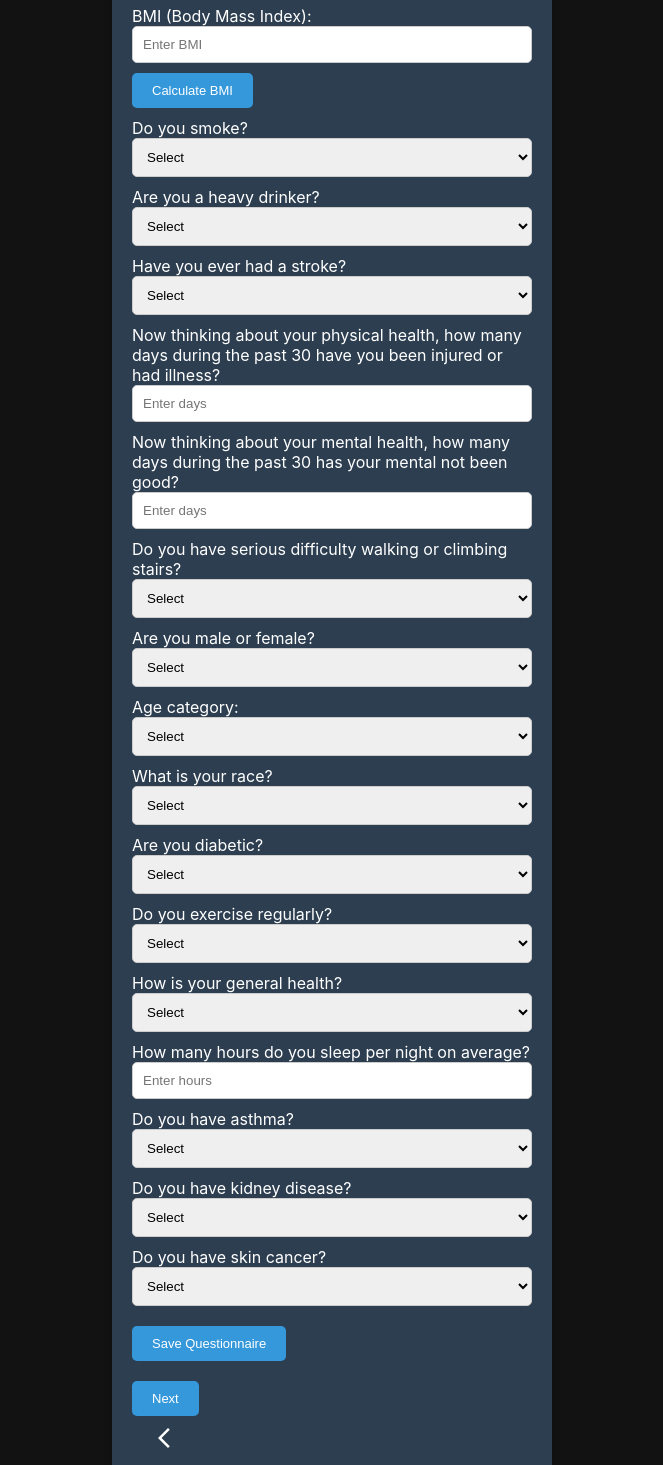
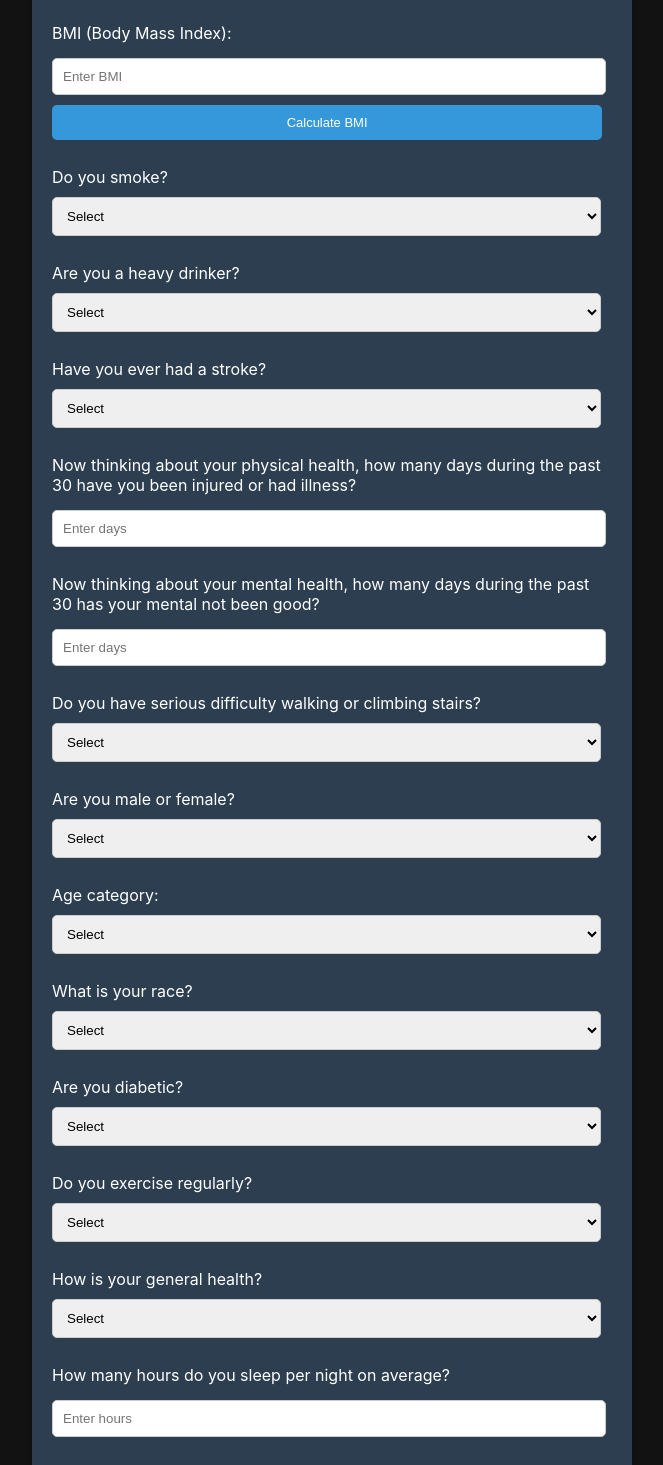
Before and after one commit to tannerhelton/EECS581, a React (Create React App) app in the folder frontend/: page /questionnaire in a window 1280 px wide. Shown: the part 160-1625 px from the top of the page, without its empty margins (308-971 px from the left). Built offline with nearby package versions, Linux system fonts and the light colour scheme; no server answers; sample sign-in values are in the browser's storage.

Commit message:
run scripts concurrently, questionnaire, ML results

```diff
--- a/frontend/package.json
+++ b/frontend/package.json
@@ -22,7 +22,7 @@
     "web-vitals": "^2.1.4"
   },
   "scripts": {
-    "start": "REACT_APP_ENV=development react-scripts start",
+    "start": "concurrently \"REACT_APP_ENV=development react-scripts start\" \"python3 ../backend/ML/flask_app.py\"",
     "build:staging": "REACT_APP_ENV=staging react-scripts build",
     "build:production": "REACT_APP_ENV=production react-scripts build",
     "eject": "react-scripts eject",
@@ -48,5 +48,8 @@
       "last 1 firefox version",
       "last 1 safari version"
     ]
+  },
+  "devDependencies": {
+    "concurrently": "^8.2.2"
   }
 }
--- a/frontend/src/screens/Auth/MLResults.js
+++ b/frontend/src/screens/Auth/MLResults.js
@@ -26,16 +26,22 @@ function MLResults() {
 	return (
 		<div className="ml-results-card">
 			<h2>Your Results</h2>
-
 			{loading ? (
-				<p>Loading results...</p>
+				<div className="loading-section">
+					<div className="loader">
+						<li className="ball"></li>
+						<li className="ball"></li>
+						<li className="ball"></li>
+					</div>
+				</div>
 			) : (
-				<button type="button" onClick={generateImage}>
-					Generate
-				</button>
+				!resultData.probability && (
+					<button type="button" onClick={generateImage}>
+						Generate
+					</button>
+				)
 			)}
 			<div className="ml-results-content">
-
 				{resultData.probability && (
 					<p>Probability of Heart Disease: {resultData.probability}%</p>
 				)}
--- a/frontend/src/screens/Auth/Questionnaire.js
+++ b/frontend/src/screens/Auth/Questionnaire.js
@@ -62,12 +62,10 @@ function Questionnaire({ db }) {
 	};
 
 	const generateAndDisplayMatplotlibResults = () => {
-		// Generate Matplotlib results and set them in the state
-		const results = "You have cancer"; // Replace with your actual Matplotlib generation logic
-		// Redirect to the /matplotlib-results route
 		navigate("/matplotlib-results");
 	};
 
+	// buttons for when BMI Calculator is open
 	const openBMICalculator = () => {
 		setShowBMICalculator(true);
 	};
@@ -75,7 +73,7 @@ function Questionnaire({ db }) {
 	const closeBMICalculator = () => {
 		setShowBMICalculator(false);
 	};
-
+	// Handles button click BMICalculator
 	const handleBMICalculation = (bmi) => {
 		setAnswers((prevAnswers) => ({
 			...prevAnswers,
@@ -92,18 +90,21 @@ function Questionnaire({ db }) {
 				<div className="success-message">{successMessage}</div>
 			)}
 			{errorMessage && <div className="error-message">{errorMessage}</div>}
+			<div className="question-set">
 				<div className="question">
-				<label>BMI (Body Mass Index):</label>
+					<label className="q-text">BMI (Body Mass Index):</label>
 					<input
 						type="number"
 						onChange={(e) => handleAnswerChange("bmi", e.target.value)}
 						value={answers.bmi}
 						placeholder="Enter BMI"
 					/>
-				<button onClick={openBMICalculator}>Calculate BMI</button>
+					<button className="q-buttons" onClick={openBMICalculator}>
+						Calculate BMI
+					</button>
 				</div>
 				<div className="question">
-				<label>Do you smoke?</label>
+					<label className="q-text">Do you smoke?</label>
 					<select
 						onChange={(e) => handleAnswerChange("smoking", e.target.value)}
 						value={answers.smoking}
@@ -114,9 +115,11 @@ function Questionnaire({ db }) {
 					</select>
 				</div>
 				<div className="question">
-				<label>Are you a heavy drinker?</label>
+					<label className="q-text">Are you a heavy drinker?</label>
 					<select
-					onChange={(e) => handleAnswerChange("heavyDrinking", e.target.value)}
+						onChange={(e) =>
+							handleAnswerChange("heavyDrinking", e.target.value)
+						}
 						value={answers.heavyDrinking}
 					>
 						<option value="">Select</option>
@@ -124,10 +127,14 @@ function Questionnaire({ db }) {
 						<option value="no">No</option>
 					</select>
 				</div>
+			</div>
+			<div className="question-set">
 				<div className="question">
-				<label>Have you ever had a stroke?</label>
+					<label className="q-text">Have you ever had a stroke?</label>
 					<select
-					onChange={(e) => handleAnswerChange("strokeHistory", e.target.value)}
+						onChange={(e) =>
+							handleAnswerChange("strokeHistory", e.target.value)
+						}
 						value={answers.strokeHistory}
 					>
 						<option value="">Select</option>
@@ -136,9 +143,9 @@ function Questionnaire({ db }) {
 					</select>
 				</div>
 				<div className="question">
-				<label>
-					Now thinking about your physical health, how many days during the past
-					30 have you been injured or had illness?
+					<label className="q-text">
+						Now thinking about your physical health, how many days during the
+						past 30 have you been injured or had illness?
 					</label>
 					<input
 						type="number"
@@ -150,7 +157,7 @@ function Questionnaire({ db }) {
 					/>
 				</div>
 				<div className="question">
-				<label>
+					<label className="q-text">
 						Now thinking about your mental health, how many days during the past
 						30 has your mental not been good?
 					</label>
@@ -163,8 +170,10 @@ function Questionnaire({ db }) {
 						placeholder="Enter days"
 					/>
 				</div>
+			</div>
+			<div className="question-set">
 				<div className="question">
-				<label>
+					<label className="q-text">
 						Do you have serious difficulty walking or climbing stairs?
 					</label>
 					<select
@@ -179,7 +188,7 @@ function Questionnaire({ db }) {
 					</select>
 				</div>
 				<div className="question">
-				<label>Are you male or female?</label>
+					<label className="q-text">Are you male or female?</label>
 					<select
 						onChange={(e) => handleAnswerChange("gender", e.target.value)}
 						value={answers.gender}
@@ -190,7 +199,7 @@ function Questionnaire({ db }) {
 					</select>
 				</div>
 				<div className="question">
-				<label>Age category:</label>
+					<label className="q-text">Age category:</label>
 					<select
 						onChange={(e) => handleAnswerChange("ageCategory", e.target.value)}
 						value={answers.ageCategory}
@@ -210,8 +219,10 @@ function Questionnaire({ db }) {
 						<option value="80 or older">80 or older</option>
 					</select>
 				</div>
+			</div>
+			<div className="question-set">
 				<div className="question">
-				<label>What is your race?</label>
+					<label className="q-text">What is your race?</label>
 					<select
 						onChange={(e) => handleAnswerChange("race", e.target.value)}
 						value={answers.race}
@@ -222,11 +233,13 @@ function Questionnaire({ db }) {
 						<option value="Asian">Asian</option>
 						<option value="Native American">Native American</option>
 						<option value="Native Hawaiian">Native Hawaiian</option>
-					<option value="Other Pacific Islander">Other Pacific Islander</option>
+						<option value="Other Pacific Islander">
+							Other Pacific Islander
+						</option>
 					</select>
 				</div>
 				<div className="question">
-				<label>Are you diabetic?</label>
+					<label className="q-text">Are you diabetic?</label>
 					<select
 						onChange={(e) => handleAnswerChange("diabetic", e.target.value)}
 						value={answers.diabetic}
@@ -237,7 +250,7 @@ function Questionnaire({ db }) {
 					</select>
 				</div>
 				<div className="question">
-				<label>Do you exercise regularly?</label>
+					<label className="q-text">Do you exercise regularly?</label>
 					<select
 						onChange={(e) =>
 							handleAnswerChange("physicalActivity", e.target.value)
@@ -249,8 +262,10 @@ function Questionnaire({ db }) {
 						<option value="No">No</option>
 					</select>
 				</div>
+			</div>
+			<div className="question-set">
 				<div className="question">
-				<label>How is your general health?</label>
+					<label className="q-text">How is your general health?</label>
 					<select
 						onChange={(e) => handleAnswerChange("genHealth", e.target.value)}
 						value={answers.genHealth}
@@ -264,7 +279,9 @@ function Questionnaire({ db }) {
 					</select>
 				</div>
 				<div className="question">
-				<label>How many hours do you sleep per night on average?</label>
+					<label className="q-text">
+						How many hours do you sleep per night on average?
+					</label>
 					<input
 						type="number"
 						onChange={(e) => handleAnswerChange("sleepTime", e.target.value)}
@@ -273,7 +290,7 @@ function Questionnaire({ db }) {
 					/>
 				</div>
 				<div className="question">
-				<label>Do you have asthma?</label>
+					<label className="q-text">Do you have asthma?</label>
 					<select
 						onChange={(e) => handleAnswerChange("asthma", e.target.value)}
 						value={answers.asthma}
@@ -284,10 +301,14 @@ function Questionnaire({ db }) {
 						{/* Add more asthma options here */}
 					</select>
 				</div>
+			</div>
+			<div className="question-set">
 				<div className="question">
-				<label>Do you have kidney disease?</label>
+					<label className="q-text">Do you have kidney disease?</label>
 					<select
-					onChange={(e) => handleAnswerChange("kidneyDisease", e.target.value)}
+						onChange={(e) =>
+							handleAnswerChange("kidneyDisease", e.target.value)
+						}
 						value={answers.kidneyDisease}
 					>
 						<option value="">Select</option>
@@ -297,7 +318,7 @@ function Questionnaire({ db }) {
 					</select>
 				</div>
 				<div className="question">
-				<label>Do you have skin cancer?</label>
+					<label className="q-text">Do you have skin cancer?</label>
 					<select
 						onChange={(e) => handleAnswerChange("skinCancer", e.target.value)}
 						value={answers.skinCancer}
@@ -309,12 +330,17 @@ function Questionnaire({ db }) {
 					</select>
 				</div>
 				<div className="question">
-				<button onClick={saveQuestionnaireToFirestore}>
+					<button className="q-buttons" onClick={saveQuestionnaireToFirestore}>
 						Save Questionnaire
 					</button>
 				</div>
 				<div className="question">
-				<button onClick={generateAndDisplayMatplotlibResults}>Next</button>
+					<button
+						className="q-buttons"
+						onClick={generateAndDisplayMatplotlibResults}
+					>
+						Next
+					</button>
 				</div>
 				<Link to="/" className="back-to-profile">
 					<ArrowBackIosNewIcon />
@@ -326,6 +352,7 @@ function Questionnaire({ db }) {
 					/>
 				)}
 			</div>
+		</div>
 	);
 }
 
--- a/frontend/src/screens/Auth/css/Questionnaire.css
+++ b/frontend/src/screens/Auth/css/Questionnaire.css
@@ -4,28 +4,42 @@
     border-radius: 8px;
     padding: 20px;
     box-shadow: 0px 0px 10px rgba(0, 0, 0, 0.2); /* Box shadow for card effect */
-    max-width: 400px; /* Adjust the max width as needed */
     margin: 0 auto; /* Center the card horizontally */
+    display: flex;
+    flex-direction: column;
+    width: 70vh
   }
-
+  .question-set{
+    display: flex;
+    flex-direction: column;
+  }
   .question {
+    display: flex;
+    flex-direction: column;
+    padding-top: 7px;
     margin: 10px 0; /* Add spacing between each question */
   }
-
+  .q-text{
+    margin: 0;
+    padding-bottom: 10px;
+  }
   select {
-    width: 100%;
+    width: 98%;
     padding: 10px;
     border: 1px solid #ccc;
     border-radius: 5px;
   }
 
   input[type="number"] {
-    width: 94.5%;
+    width: 95%;
+    margin-top: 5px;
     padding: 10px;
     border: 1px solid #ccc;
     border-radius: 5px;
   }
-
+  .q-buttons{
+    width:98.25%;
+  }
   button {
     font-size: 13px;
     background-color: #3498db; /* Button background color */
@@ -49,3 +63,53 @@
     transition: background-color 0.3s;
     text-decoration: none; /* Remove underline */
   }
+  .loading-section{
+    padding-top: 10px;
+    display: flex;
+    align-items: center;
+    justify-content: center;
+  }
+
+  .loader {
+    width: 60px;
+    display: flex;
+    justify-content: space-evenly;
+  }
+
+  .ball {
+    list-style: none;
+    width: 12px;
+    height: 12px;
+    border-radius: 50%;
+    background-color: #fff;
+  }
+
+  .ball:nth-child(1) {
+    animation: bounce-1 2.1s ease-in-out infinite;
+  }
+
+  @keyframes bounce-1 {
+    50% {
+      transform: translateY(-5px);
+    }
+  }
+
+  .ball:nth-child(2) {
+    animation: bounce-3 2.1s ease-in-out 0.3s infinite;
+  }
+
+  @keyframes bounce-2 {
+    50% {
+      transform: translateY(-18px);
+    }
+  }
+
+  .ball:nth-child(3) {
+    animation: bounce-3 2.1s ease-in-out 0.6s infinite;
+  }
+
+  @keyframes bounce-3 {
+    50% {
+      transform: translateY(-18px);
+    }
+  }
```
Also changed, not shown: frontend/src/screens/UnAuth/AboutPage.js (+28 -12 lines), 1 other file (tests, documents, lock files or other folders). Lines whose indentation alone changed are shown as unchanged.
